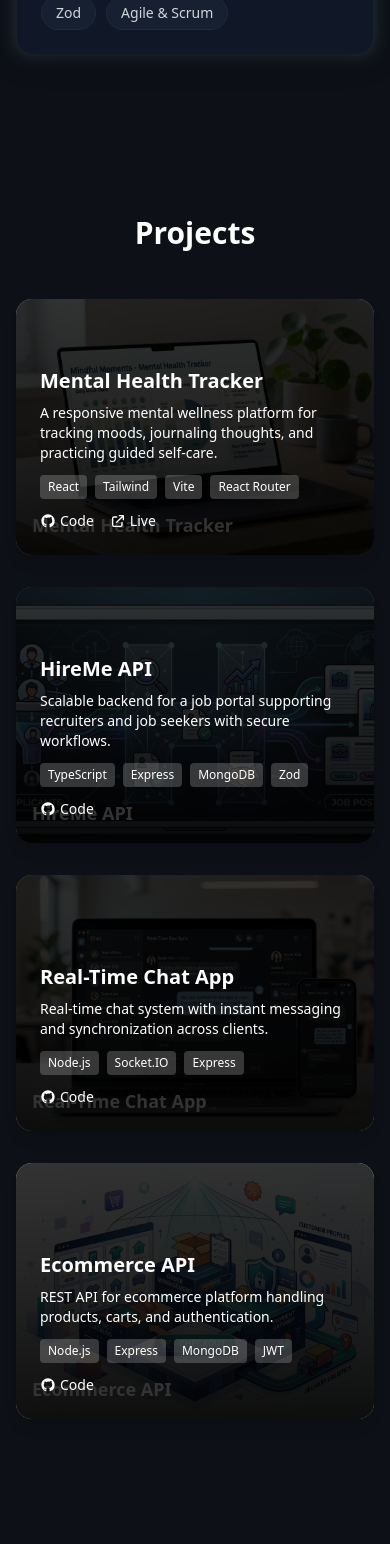
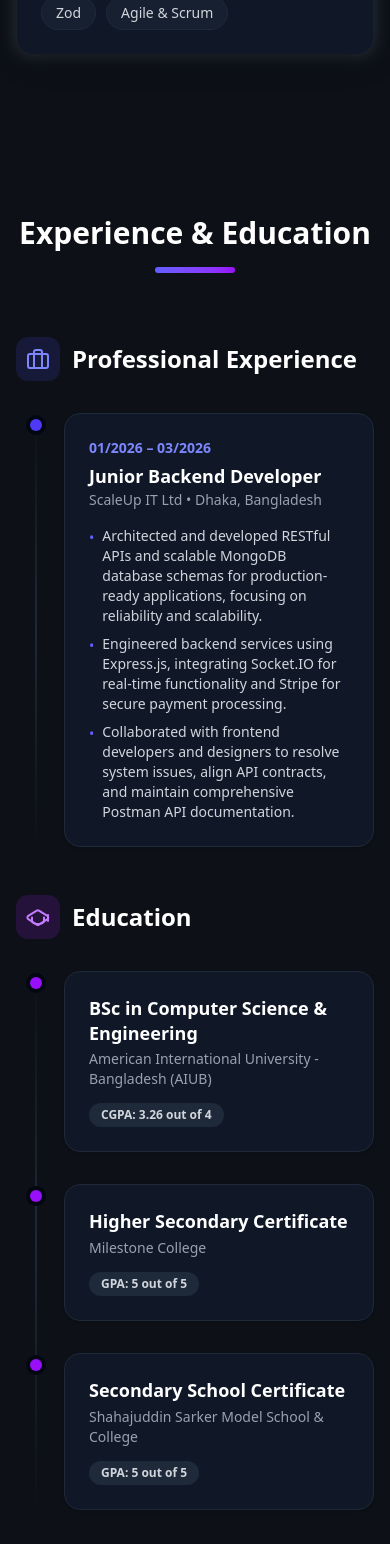
Before and after one commit to Sani-Mohibur/portfolio-next, a Next.js app: page / in a window 390 px wide. Shown: the part 4030-5574 px from the top of the page. Built offline with nearby package versions, Linux system fonts and the light colour scheme.

Commit message:
feat: implement dynamic experience and education timeline

```diff
--- /dev/null
+++ b/src/app/components/Experience.tsx
@@ -0,0 +1,125 @@
+"use client";
+
+import React from "react";
+import { motion, Variants } from "framer-motion";
+import { portfolioData } from "../lib/portfolio-data";
+import { TerminalIcon } from "./icons";
+
+// We can reuse or create specific icons for Education vs Experience.
+const BriefcaseIcon = (props: React.SVGProps<SVGSVGElement>) => (
+  <svg xmlns="http://www.w3.org/2000/svg" width="24" height="24" viewBox="0 0 24 24" fill="none" stroke="currentColor" strokeWidth="2" strokeLinecap="round" strokeLinejoin="round" {...props}>
+    <rect width="20" height="14" x="2" y="7" rx="2" ry="2" />
+    <path d="M16 21V5a2 2 0 0 0-2-2h-4a2 2 0 0 0-2 2v16" />
+  </svg>
+);
+
+const GraduationCapIcon = (props: React.SVGProps<SVGSVGElement>) => (
+  <svg xmlns="http://www.w3.org/2000/svg" width="24" height="24" viewBox="0 0 24 24" fill="none" stroke="currentColor" strokeWidth="2" strokeLinecap="round" strokeLinejoin="round" {...props}>
+    <path d="M21.42 10.922a2 2 0 0 1-.01 3.243l-8.5 5.5a2 2 0 0 1-2.14 0l-8.5-5.5a2 2 0 0 1-.01-3.243l8.5-5.32a2 2 0 0 1 2.15 0l8.5 5.32z" />
+    <path d="M22 10v6" />
+    <path d="M6 12.5V16a6 3 0 0 0 12 0v-3.5" />
+  </svg>
+);
+
+export default function Experience() {
+  const { experience, education } = portfolioData;
+
+  const containerVariants: Variants = {
+    hidden: {},
+    visible: {
+      transition: { staggerChildren: 0.2 },
+    },
+  };
+
+  const itemVariants: Variants = {
+    hidden: { opacity: 0, x: -20 },
+    visible: { opacity: 1, x: 0, transition: { duration: 0.5, ease: "easeOut" } },
+  };
+
+  return (
+    <section id="experience" className="py-20 lg:py-28 relative">
+      <div className="flex flex-col items-center justify-center mb-16 text-center">
+        <h2 className="text-3xl md:text-4xl font-bold text-gray-900 dark:text-white mb-4">
+          Experience & Education
+        </h2>
+        <div className="w-20 h-1.5 bg-gradient-to-r from-indigo-500 to-purple-600 rounded-full" />
+      </div>
+
+      <div className="max-w-4xl mx-auto grid grid-cols-1 md:grid-cols-2 gap-12 md:gap-8 relative">
+        {/* Work Experience */}
+        <div>
+          <div className="flex items-center gap-3 mb-8">
+            <div className="p-2.5 rounded-xl bg-indigo-100 dark:bg-indigo-900/30 text-indigo-600 dark:text-indigo-400">
+              <BriefcaseIcon className="w-6 h-6" />
+            </div>
+            <h3 className="text-2xl font-bold text-gray-900 dark:text-white">Professional Experience</h3>
+          </div>
+
+          <motion.div
+            variants={containerVariants}
+            initial="hidden"
+            whileInView="visible"
+            viewport={{ once: true, margin: "-50px" }}
+            className="space-y-8 relative before:absolute before:inset-0 before:ml-5 before:-translate-x-px md:before:mx-auto md:before:translate-x-0 before:h-full before:w-0.5 before:bg-gradient-to-b before:from-transparent before:via-gray-200 dark:before:via-gray-800 before:to-transparent"
+          >
+            {experience.map((exp, idx) => (
+              <motion.div key={idx} variants={itemVariants} className="relative pl-12 md:pl-10">
+                {/* Timeline Dot */}
+                <div className="absolute left-3.5 md:left-2 top-1.5 w-3 h-3 rounded-full bg-indigo-600 ring-4 ring-white dark:ring-gray-950 shadow-sm" />
+
+                <div className="bg-white dark:bg-gray-900 p-6 rounded-2xl shadow-sm border border-gray-100 dark:border-gray-800 hover:shadow-md transition-shadow">
+                  <span className="text-sm font-semibold text-indigo-600 dark:text-indigo-400 block mb-1">
+                    {exp.duration}
+                  </span>
+                  <h4 className="text-lg font-bold text-gray-900 dark:text-white">{exp.role}</h4>
+                  <span className="text-sm text-gray-500 dark:text-gray-400 block mb-4">{exp.company} • {exp.location}</span>
+                  <ul className="space-y-2 text-sm text-gray-600 dark:text-gray-300">
+                    {exp.responsibilities.map((task, i) => (
+                      <li key={i} className="flex gap-2">
+                        <span className="text-indigo-500 mt-0.5">•</span>
+                        <span>{task}</span>
+                      </li>
+                    ))}
+                  </ul>
+                </div>
+              </motion.div>
+            ))}
+          </motion.div>
+        </div>
+
+        {/* Education */}
+        <div>
+          <div className="flex items-center gap-3 mb-8">
+            <div className="p-2.5 rounded-xl bg-purple-100 dark:bg-purple-900/30 text-purple-600 dark:text-purple-400">
+              <GraduationCapIcon className="w-6 h-6" />
+            </div>
+            <h3 className="text-2xl font-bold text-gray-900 dark:text-white">Education</h3>
+          </div>
+
+          <motion.div
+            variants={containerVariants}
+            initial="hidden"
+            whileInView="visible"
+            viewport={{ once: true, margin: "-50px" }}
+            className="space-y-8 relative before:absolute before:inset-0 before:ml-5 before:-translate-x-px md:before:mx-auto md:before:translate-x-0 before:h-full before:w-0.5 before:bg-gradient-to-b before:from-transparent before:via-gray-200 dark:before:via-gray-800 before:to-transparent"
+          >
+            {education.map((edu, idx) => (
+              <motion.div key={idx} variants={itemVariants} className="relative pl-12 md:pl-10">
+                {/* Timeline Dot */}
+                <div className="absolute left-3.5 md:left-2 top-1.5 w-3 h-3 rounded-full bg-purple-600 ring-4 ring-white dark:ring-gray-950 shadow-sm" />
+
+                <div className="bg-white dark:bg-gray-900 p-6 rounded-2xl shadow-sm border border-gray-100 dark:border-gray-800 hover:shadow-md transition-shadow">
+                  <h4 className="text-lg font-bold text-gray-900 dark:text-white leading-snug mb-1">{edu.degree}</h4>
+                  <span className="text-sm text-gray-500 dark:text-gray-400 block mb-3">{edu.institution}</span>
+                  <div className="inline-block px-3 py-1 rounded-full bg-gray-100 dark:bg-gray-800 text-xs font-semibold text-gray-700 dark:text-gray-300">
+                    {edu.score}
+                  </div>
+                </div>
+              </motion.div>
+            ))}
+          </motion.div>
+        </div>
+      </div>
+    </section>
+  );
+}
--- a/src/app/page.tsx
+++ b/src/app/page.tsx
@@ -4,6 +4,7 @@ import Navbar from "./components/Navbar";
 import Hero from "./components/Hero";
 import About from "./components/About";
 import Skills from "./components/Skills";
+import Experience from "./components/Experience";
 import Projects from "./components/Projects";
 import Resume from "./components/Resume";
 import Contact from "./components/Contact";
@@ -26,6 +27,9 @@ export default function Home() {
           <Skills />
         </FadeInSection>
         <FadeInSection>
+          <Experience />
+        </FadeInSection>
+        <FadeInSection>
           <Projects />
         </FadeInSection>
         <FadeInSection>
```
